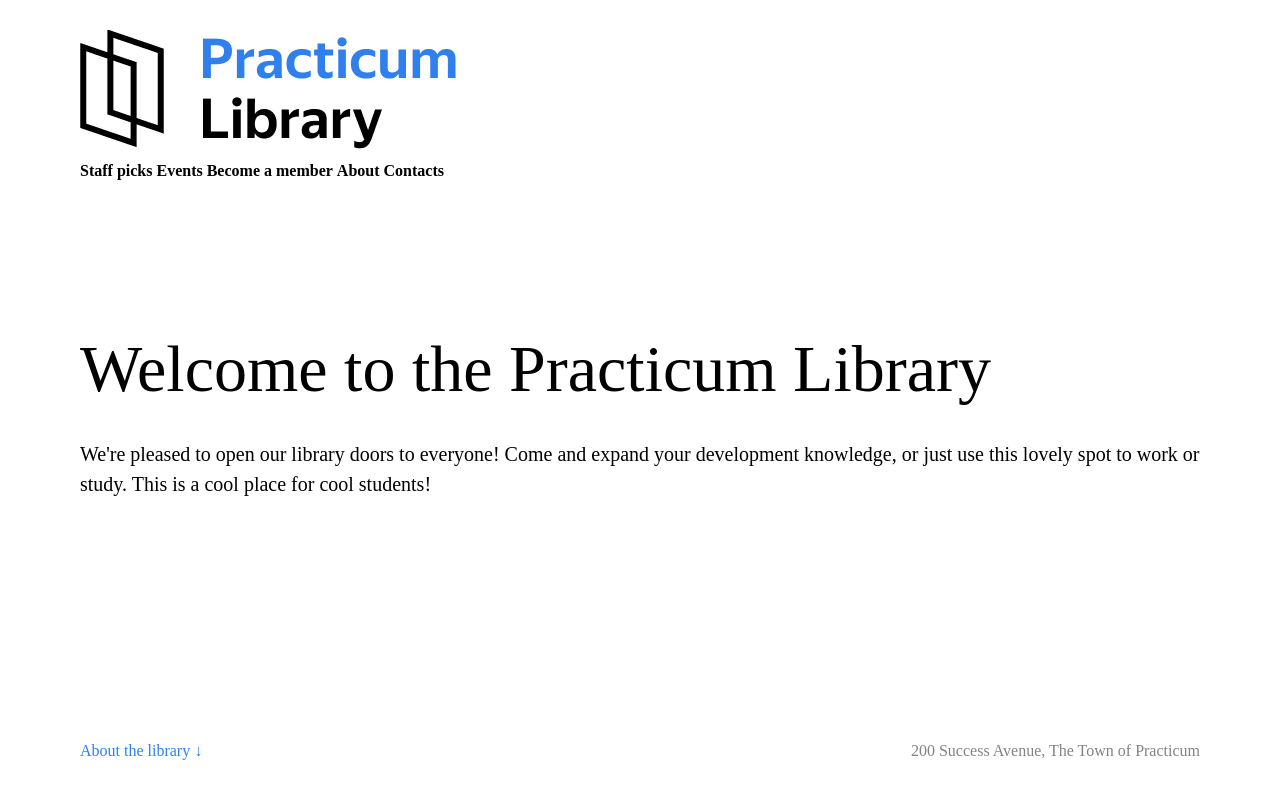
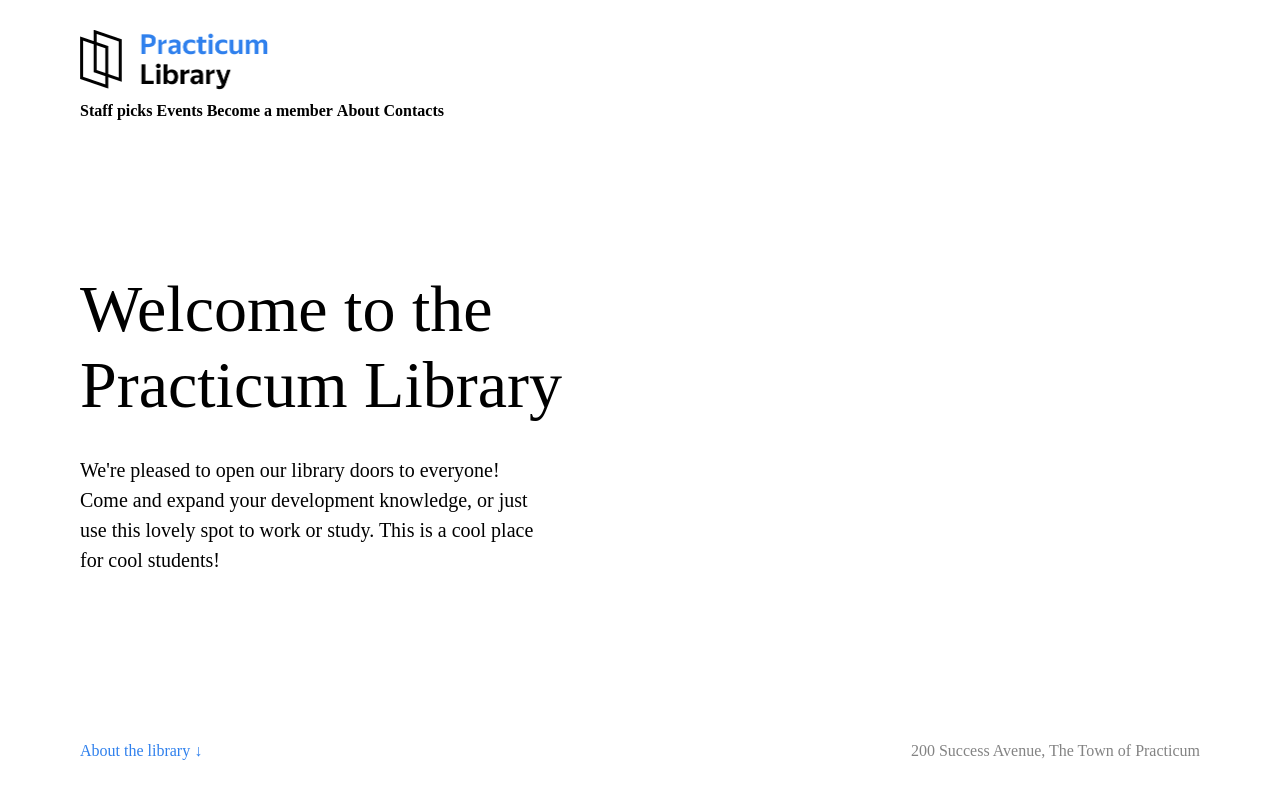
Before and after one commit to ozansevkin/Project_Practicum-Library, a plain HTML site: page index.html in a window 1280 px wide. Shown: the top 800 px of the page. Drawn offline with Linux system fonts and the light colour scheme.

Commit message:
Task 1: add auto margin to page class

```diff
--- a/styles/style.css
+++ b/styles/style.css
@@ -2,6 +2,7 @@
 .page {
   min-width: 1100px;
   max-width: 1600px;
+  margin: 0 auto;
 }
 
 .header {
@@ -20,6 +21,8 @@
 }
 
 .logo {
+  width: 196px;
+  height: 60px;
 }
 
 .nav-links {
@@ -39,12 +42,14 @@
   font-weight: 500;
   line-height: 76px;
   margin: 150px 0 0;
+  max-width: 544px;
 }
 
 .header__description {
   font-size: 20px;
   line-height: 30px;
   margin: 32px 0 0;
+  max-width: 465px;
 }
 
 .header__image {
```
